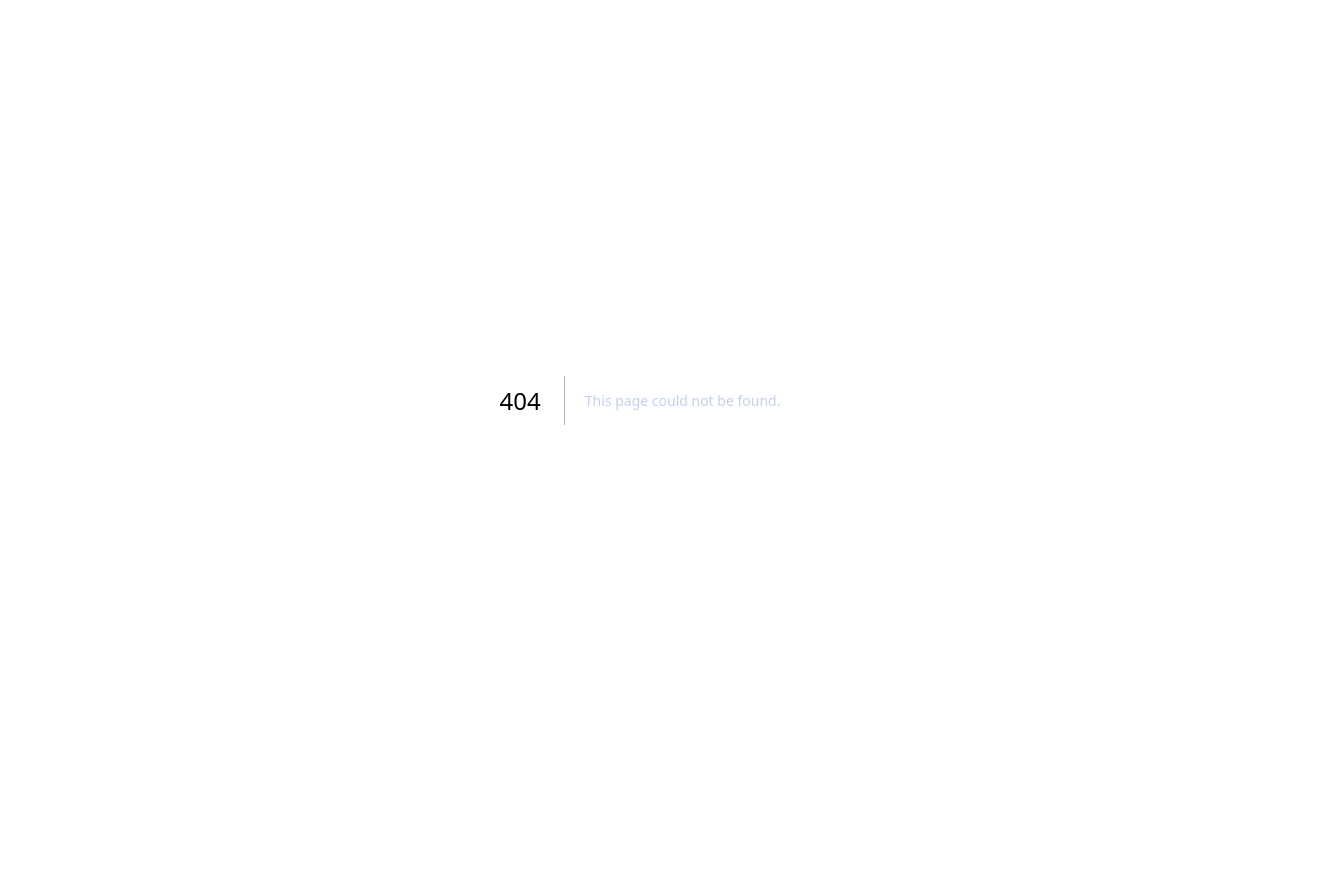
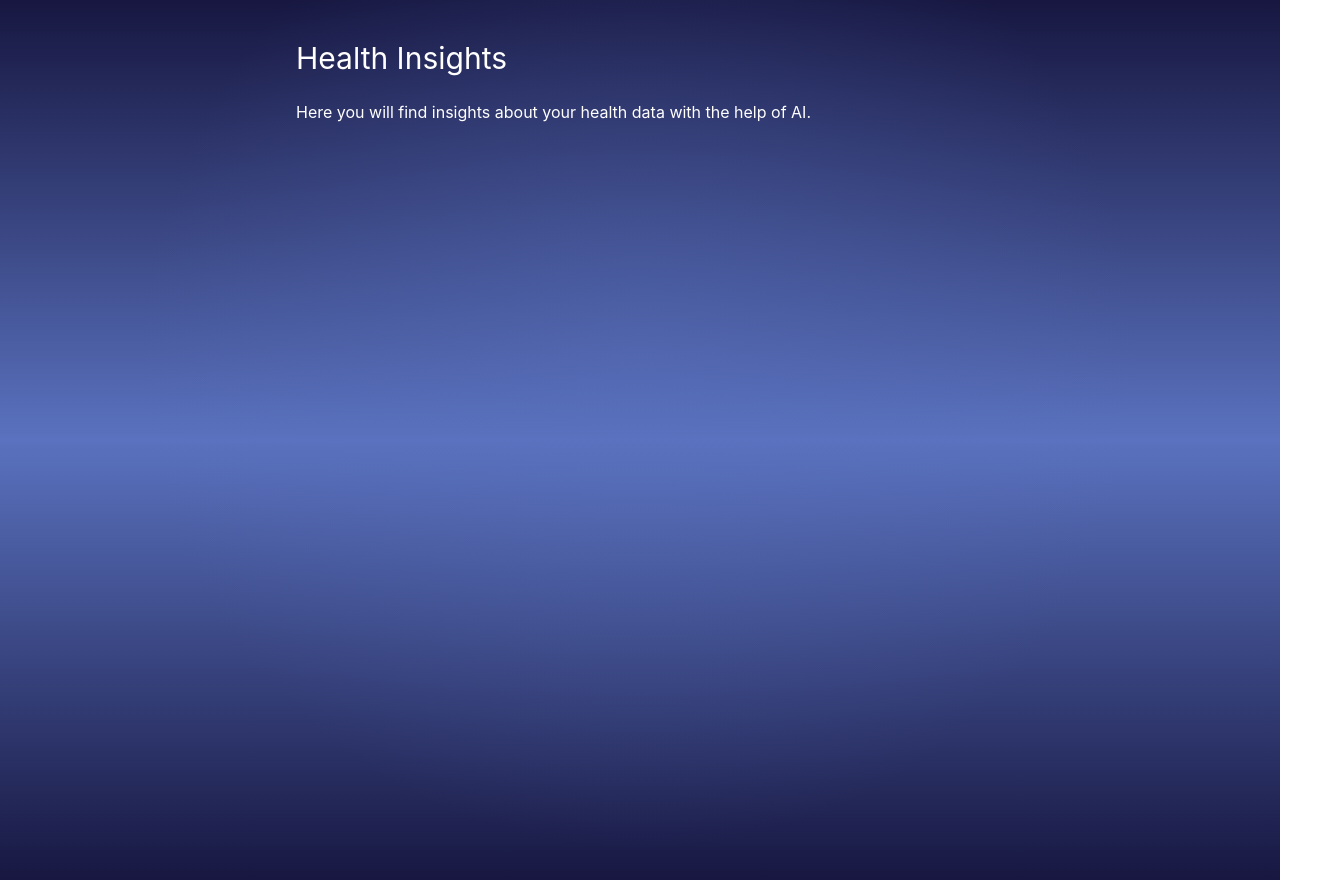
Before and after one commit to valttku/sote2035, a Next.js app in the folder client/: page /health-insights in a window 1280 px wide. Before the commit this address had no page. Shown: the whole page, 1320 px wide, since content can reach past the window. Before the commit the page ends 800 px from the top, so only its background shows below. Built offline with nearby package versions, Linux system fonts and the light colour scheme; no server answers.

Commit message:
added health insights page

```diff
--- /dev/null
+++ b/client/src/app/health-insights/page.tsx
@@ -0,0 +1,10 @@
+import AppLayout from "../../components/AppLayout";
+import HealthInsightsClient from "../../components/healthInsights/HealthInsightsClient";
+
+export default function HealthInsightsPage() {
+  return (
+    <AppLayout>
+      <HealthInsightsClient />
+    </AppLayout>
+  );
+}
--- a/client/src/components/Sidebar/Sidebar.tsx
+++ b/client/src/components/Sidebar/Sidebar.tsx
@@ -66,6 +66,10 @@ export default async function Sidebar() {
               <Link href="/settings">Settings</Link>
             </li>
             <hr />
+            <li>
+              <Link href="/health-insights">Health Insights</Link>
+            </li>
+            <hr />
           </ul>
         </nav>
       </div>
--- a/client/src/components/digitaltwin/DigitalTwinClient.tsx
+++ b/client/src/components/digitaltwin/DigitalTwinClient.tsx
@@ -16,7 +16,7 @@ const BODY_PARTS: Array<{
   { id: "legs", label: "Legs", top: "75%", left: "52%" },
 ];
 
-export default function TwinView() {
+export default function DigitalTwinClient() {
   const [selected, setSelected] = useState<BodyPartId | null>(null);
 
   const [avatarType, setAvatarType] = useState<"male" | "female">("male");
@@ -24,9 +24,9 @@ export default function TwinView() {
   const avatarWidth = isFemale ? 208 : 244;
 
   return (
-    <div className="min-h-screen w-full min-w-0 mx-auto overflow-x-hidden">
+    <div className="min-h-screen w-full min-w-0 mx-auto overflow-x-hidden m-10">
       <div className="flex items-start justify-between min-w-0 flex-col md:flex-row mr-[20%]">
-        <h1 className="text-5xl mt-10 ml-10 shrink-0">Today</h1>
+        <h1 className="text-5xl ml-10 shrink-0">Today</h1>
 
         {/* Avatar + dots */}
         <div className="relative w-[230px] mt-10 md:mt-45 ml-[10%] md:ml-[5%] shrink-0">
@@ -69,7 +69,10 @@ export default function TwinView() {
           </p>
 
           {selected && (
-            <HealthStatsPanel selected={selected} onClose={() => setSelected(null)} />
+            <HealthStatsPanel
+              selected={selected}
+              onClose={() => setSelected(null)}
+            />
           )}
         </div>
       </div>
--- /dev/null
+++ b/client/src/components/healthInsights/HealthInsightsClient.tsx
@@ -0,0 +1,15 @@
+"use client";
+
+export default function HealthInsightsClient() {
+  return (
+    <div className="min-h-screen w-full overflow-x-hidden m-10">
+      <div className="flex items-start justify-between flex-col gap-6">
+        <h1 className="text-3xl">Health Insights</h1>
+        <p>
+          Here you will find insights about your health data with the help of
+          AI.
+        </p>
+      </div>
+    </div>
+  );
+}
```
